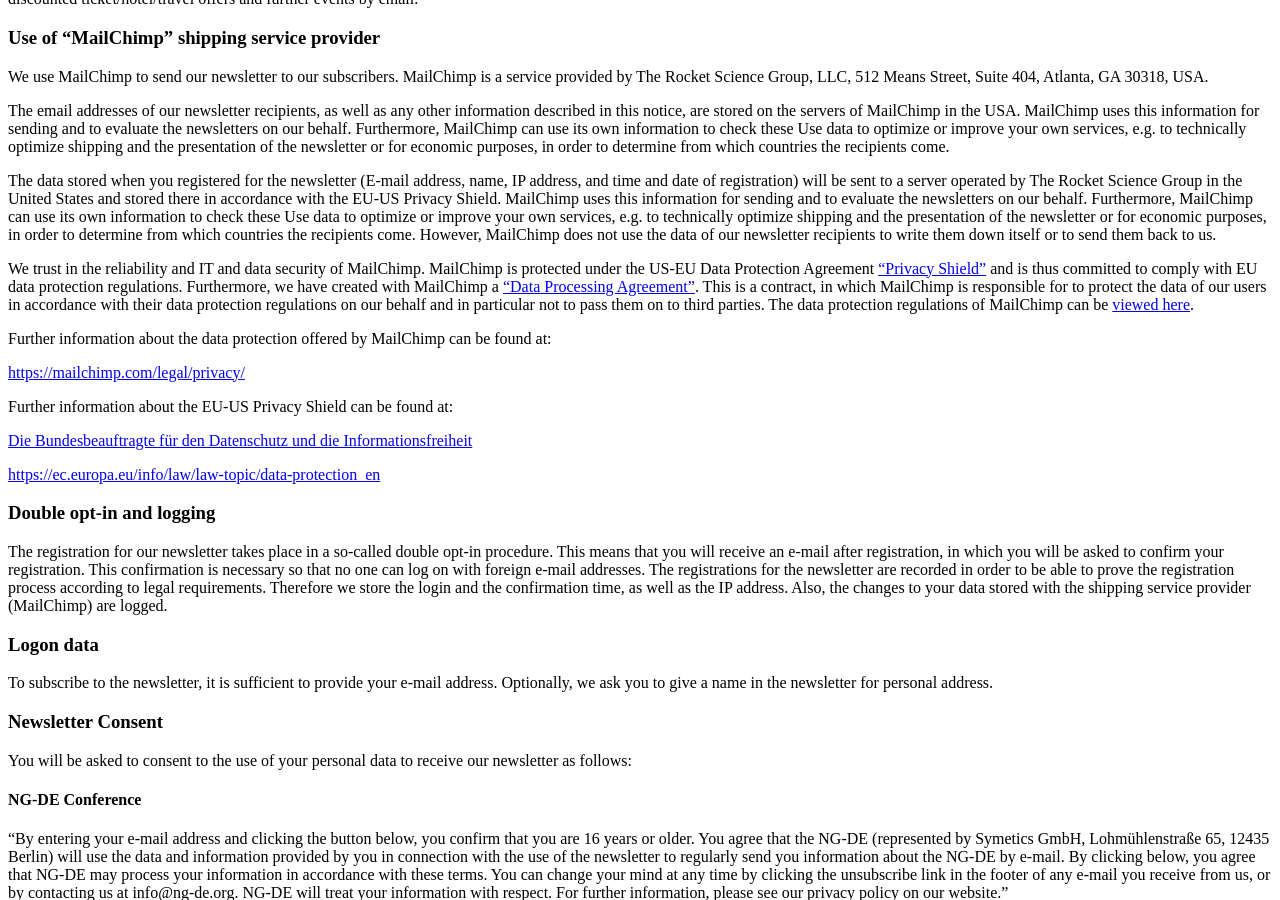
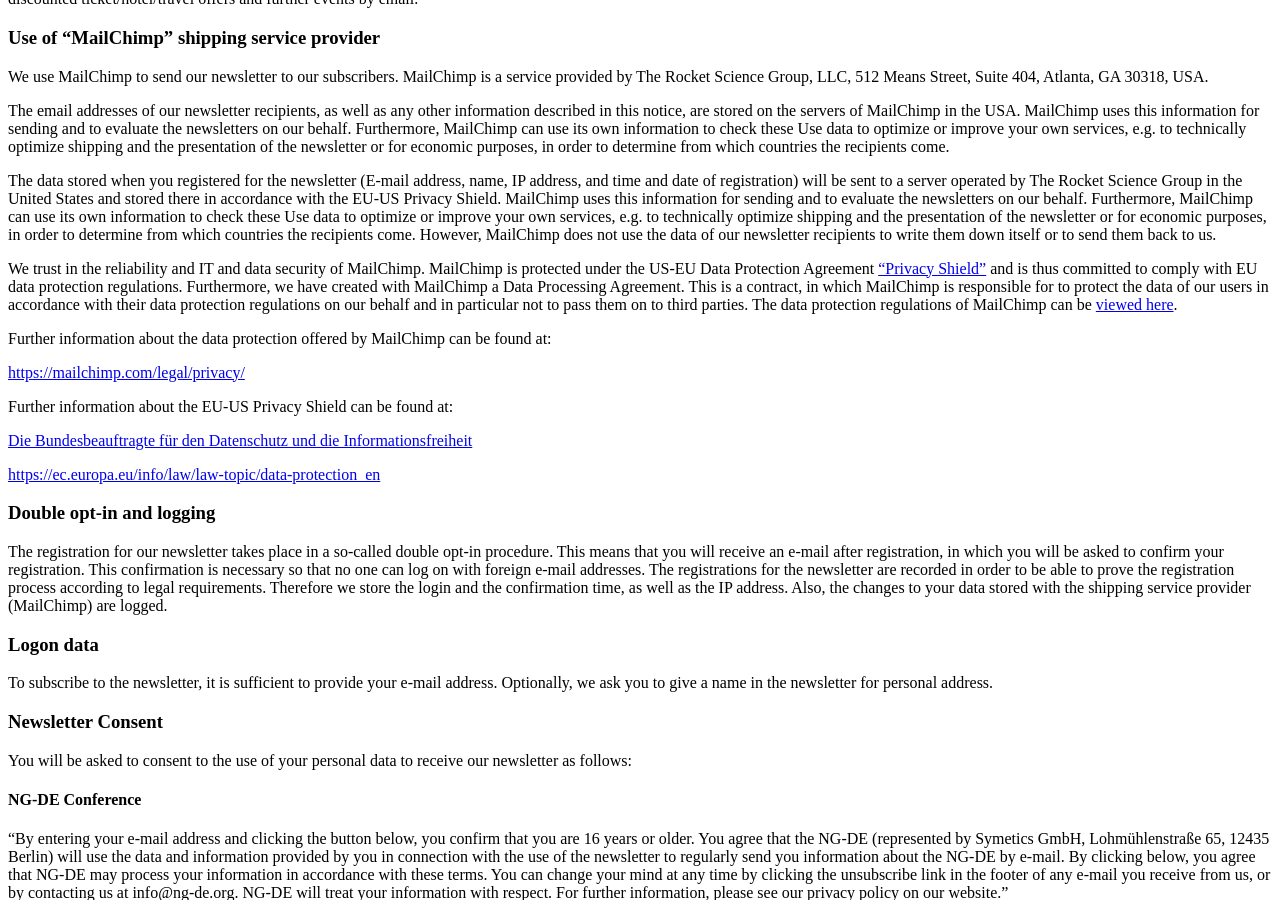
Before and after one commit to ngdeconf/ng-de.org, a Jekyll site: the page built from privacy-policy/index.md, in a window 1280 px wide and 900 px high, scrolled down 3052 px. Built offline with Jekyll 4.4.1, drawn with Linux system fonts in a browser that asks for light colours; nearby versions of some CDN libraries; some of the changed lines change nothing that is shown.

Commit message:
chore(gdpr): remove login-only link from gdpr

```diff
--- a/privacy-policy/index.md
+++ b/privacy-policy/index.md
@@ -130,7 +130,7 @@
 
 The data stored when you registered for the newsletter (E-mail address, name, IP address, and time and date of registration) will be sent to a server operated by The Rocket Science Group in the United States and stored there in accordance with the EU-US Privacy Shield. MailChimp uses this information for sending and to evaluate the newsletters on our behalf. Furthermore, MailChimp can use its own information to check these Use data to optimize or improve your own services, e.g. to technically optimize shipping and the presentation of the newsletter or for economic purposes, in order to determine from which countries the recipients come. However, MailChimp does not use the data of our newsletter recipients to write them down itself or to send them back to us.
 
-We trust in the reliability and IT and data security of MailChimp. MailChimp is protected under the US-EU Data Protection Agreement ["Privacy Shield"](https://www.privacyshield.gov/participant?id=a2zt0000000TO6hAAG) and is thus committed to comply with EU data protection regulations. Furthermore, we have created with MailChimp a ["Data Processing Agreement"](https://mailchimp.com/legal/forms/data-processing-agreement/). This is a contract, in which MailChimp is responsible for to protect the data of our users in accordance with their data protection regulations on our behalf and in particular not to pass them on to third parties. The data protection regulations of MailChimp can be [viewed here](https://mailchimp.com/legal/privacy/).
+We trust in the reliability and IT and data security of MailChimp. MailChimp is protected under the US-EU Data Protection Agreement ["Privacy Shield"](https://www.privacyshield.gov/participant?id=a2zt0000000TO6hAAG) and is thus committed to comply with EU data protection regulations. Furthermore, we have created with MailChimp a Data Processing Agreement. This is a contract, in which MailChimp is responsible for to protect the data of our users in accordance with their data protection regulations on our behalf and in particular not to pass them on to third parties. The data protection regulations of MailChimp can be [viewed here](https://mailchimp.com/legal/privacy/).
 
 Further information about the data protection offered by MailChimp can be found at:
 
```
